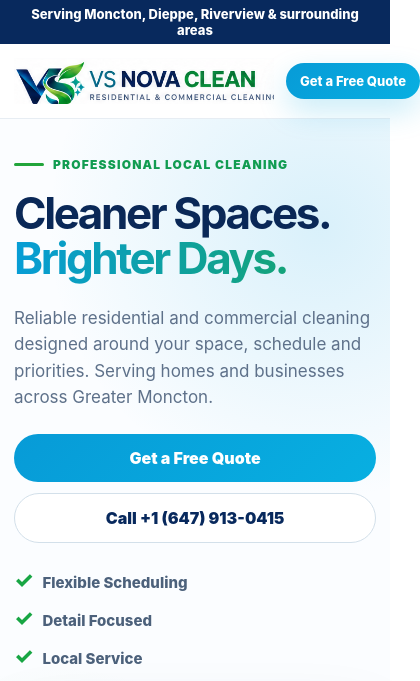
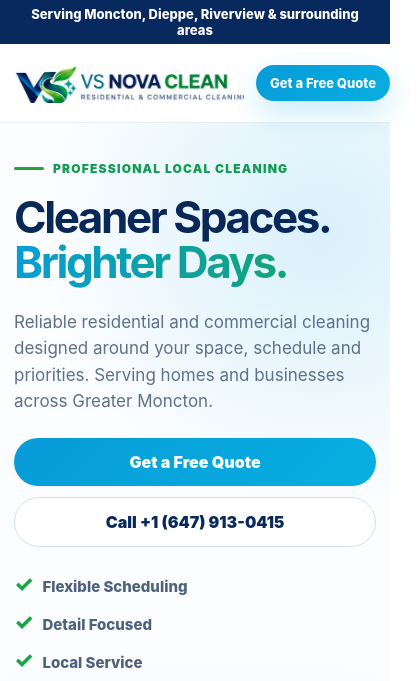
Before and after one commit to vitorcattony/vsnova-clean, a plain HTML site: page index.html in a window 390 px wide. Shown: the top 681 px of the page, 420 px wide, since content can reach past the window. Drawn offline with Linux system fonts and the light colour scheme.

Commit message:
Update index.html

```diff
--- a/index.html
+++ b/index.html
@@ -935,55 +935,80 @@ nav{
     text-align:center
   }
 }
-/* =========================================================
-   HEADER LOGO + ANCHOR SCROLL FIX
+  /* =========================================================
+   FINAL HEADER LOGO + ANCHOR SCROLL FIX
    ========================================================= */
 
-/* Keep the complete logo visible inside the header */
+/* Give the original logo enough room to display completely */
 .brand {
   display: flex;
   align-items: center;
+  justify-content: flex-start;
+  width: 470px;
+  height: 88px;
   flex-shrink: 0;
+  overflow: visible;
+  padding: 0;
 }
 
 .brand img {
   display: block;
-  width: auto;
-  height: auto;
-  max-width: 440px;
-  max-height: 76px;
+  width: 100%;
+  height: 100%;
+  max-width: 470px;
+  max-height: 88px;
   object-fit: contain;
   object-position: left center;
 }
 
-/* Leave room for the fixed/sticky header when using menu links */
+/* Prevent header containers from cropping the logo */
+nav,
+.navin {
+  overflow: visible;
+}
+
+/* Correct position when clicking navigation links */
 #services,
 #commercial,
-#service-area,
-section[id] {
-  scroll-margin-top: 155px;
+#area,
+#quote-form-section {
+  scroll-margin-top: 130px;
 }
 
 /* Tablet */
 @media (max-width: 1100px) {
+  .brand {
+    width: 390px;
+    height: 78px;
+  }
+
   .brand img {
-    max-width: 360px;
-    max-height: 70px;
+    width: 100%;
+    height: 100%;
+    max-width: 390px;
+    max-height: 78px;
   }
 }
 
 /* Mobile */
 @media (max-width: 700px) {
+  .brand {
+    width: 230px;
+    height: 62px;
+  }
+
   .brand img {
-    max-width: 260px;
-    max-height: 60px;
+    width: 100%;
+    height: 100%;
+    max-width: 230px;
+    max-height: 62px;
   }
 
   #services,
   #commercial,
-  #service-area,
-  section[id] {
-    scroll-margin-top: 120px;
+  #area,
+  #quote-form-section {
+    scroll-margin-top: 100px;
   }
 }
 </style>
```
